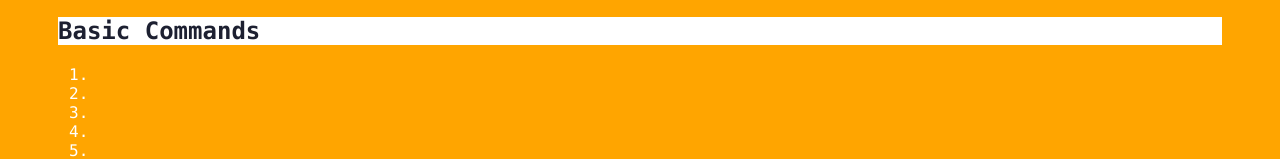
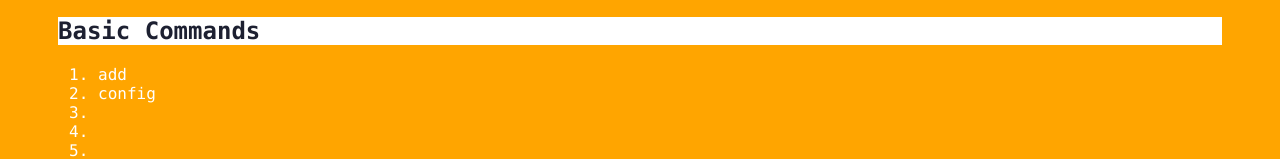
Before and after one commit to chunrain/git_learning, a plain HTML site: page index.html in a window 1280 px wide. Both pictures are taken after a click on the element "Basic Commands". Shown: the part 276-435 px from the top of the page. Drawn offline with Linux system fonts and the light colour scheme.

Commit message:
Add git add command in index

```diff
--- a/index.html
+++ b/index.html
@@ -29,8 +29,8 @@
         <div class="accordion"><h1>Basic Commands</h1></div>
             <div class="panel">
                 <ol>
-                    <li></li>
-                    <li></li>
+                    <li>add</li>
+                    <li>config</li>
                     <li></li>
                     <li></li>
                     <li></li>
```
